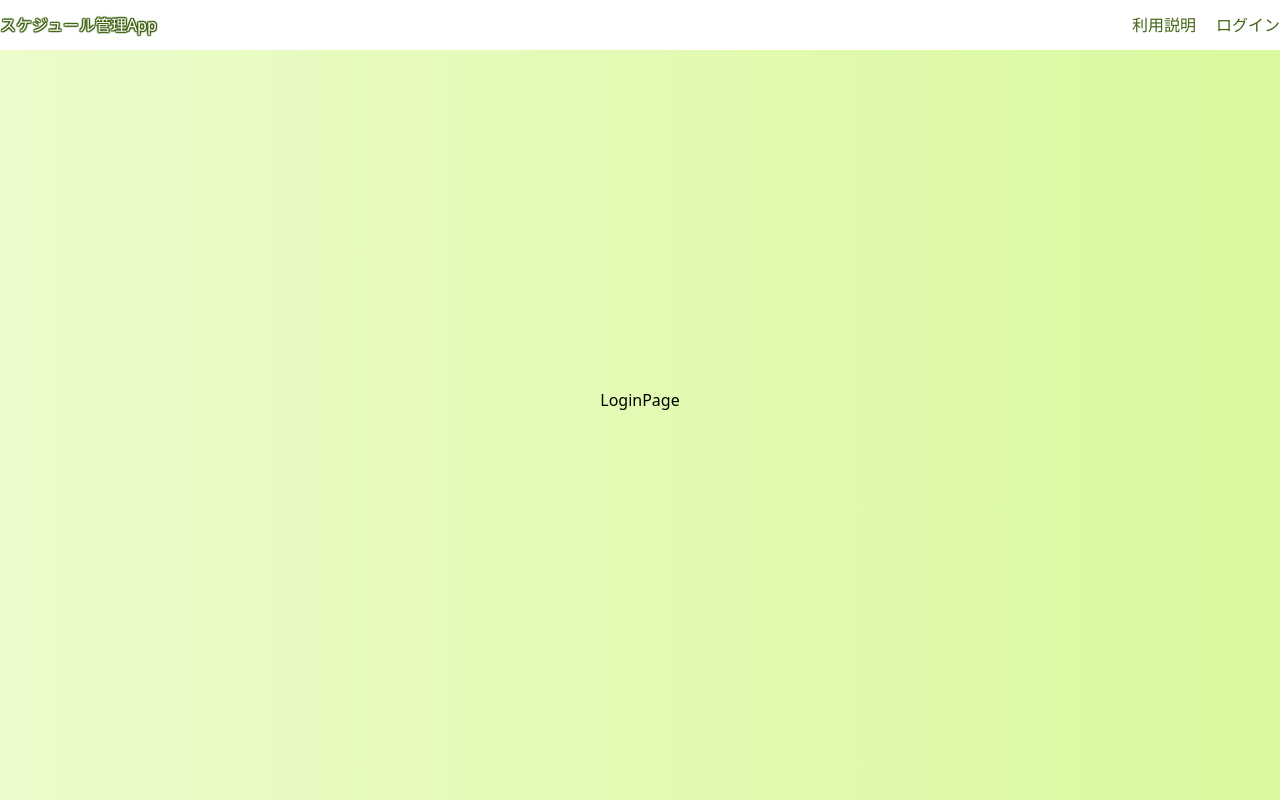
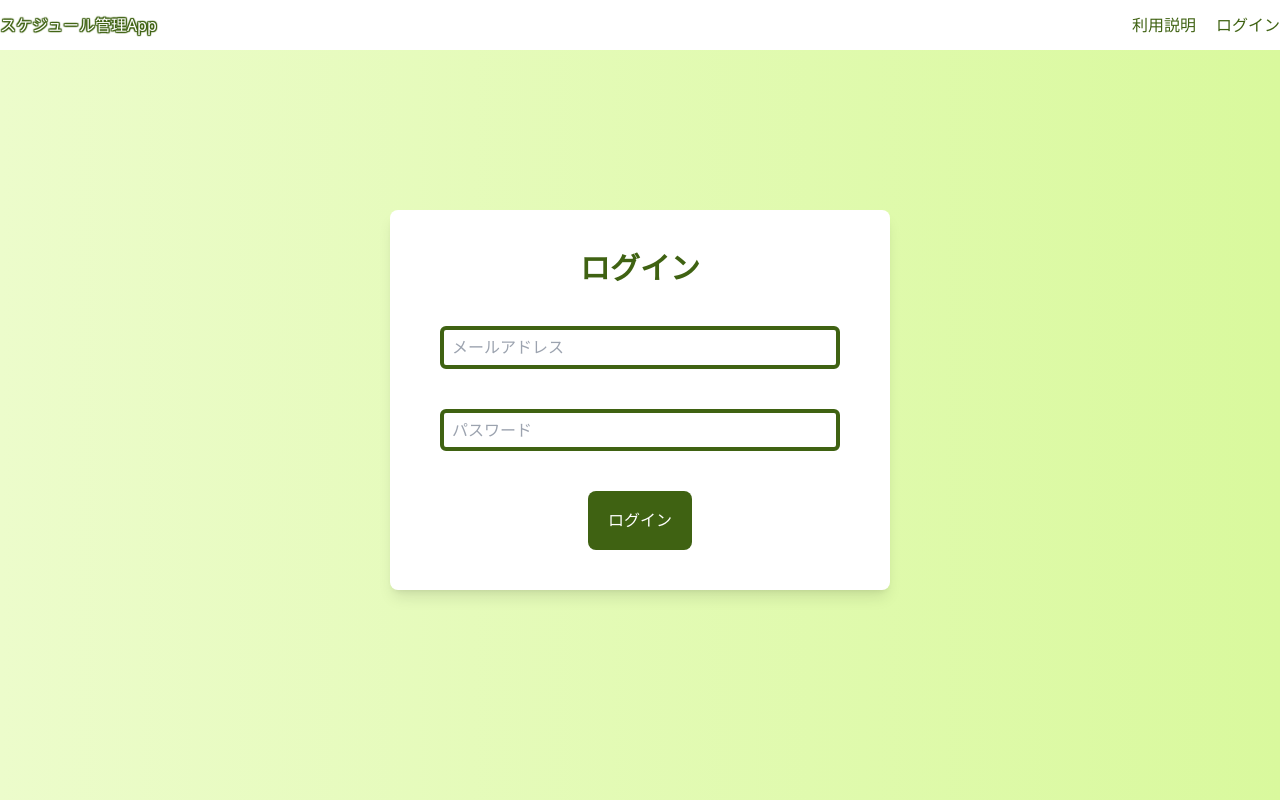
Before and after one commit to Hashimoto-Noriaki/react-calendar, a React (Vite) app: page /login in a window 1280 px wide. Built offline with nearby package versions, Linux system fonts and the light colour scheme.

Commit message:
ログインフォーム

```diff
--- a/src/components/pages/LoginPage.tsx
+++ b/src/components/pages/LoginPage.tsx
@@ -1,7 +1,26 @@
-import React from 'react'
+import { PrimaryBtn } from "../atoms/PrimaryBtn";
 
 export const LoginPage = () => {
     return (
-        <div>LoginPage</div>
+        <div className="w-[500px] bg-white py-10 rounded-lg shadow-lg">
+            <form className="flex flex-col justify-center items-center gap-10">
+                <h1 className="text-3xl text-center text-lime-800 font-bold">ログイン</h1>
+                <div className="w-[80%]">
+                    <input
+                        name="email"
+                        className="w-full p-2 rounded-md border-4 border-lime-800"
+                        placeholder="メールアドレス"
+                    />
+                </div>
+                <div className="w-[80%]">
+                    <input
+                        name="password"
+                        className="w-full p-2 rounded-md border-4 border-lime-800"
+                        placeholder="パスワード"
+                    />
+                </div>
+                <PrimaryBtn>ログイン</PrimaryBtn>
+            </form>
+        </div>
     )
 }
```
